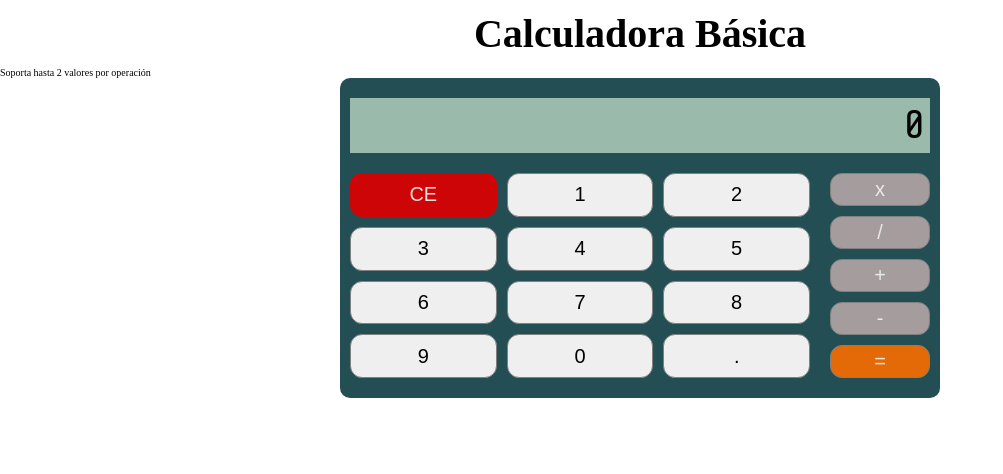
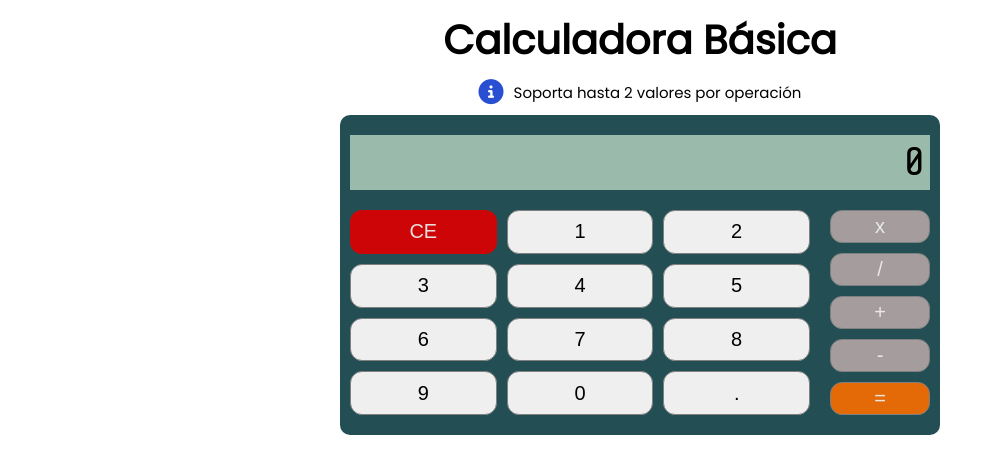
Before and after one commit to JoelEstrella06/Calculadora, a plain HTML site: page Index.html in a window 1280 px wide. Shown: the whole page, without its empty margins (0-1003 px from the left). Drawn offline with nearby package versions, Linux system fonts and the light colour scheme.

Commit message:
se añadió anotación y estilo a la fuente

```diff
--- a/Index.html
+++ b/Index.html
@@ -10,7 +10,10 @@
 <body>
     <head>
         <h1 class="head__tittle">Calculadora Básica</h1>
-        <p>Soporta hasta 2 valores por operación</p>
+        <div class="head__help">
+            <i class="fa-solid fa-circle-info"></i>
+            <p>Soporta hasta 2 valores por operación</p>
+        </div>
     </head>
     <main>
         <div class="calculadora">
@@ -38,6 +41,7 @@
             </div>
         </div>
     </main>
+    <script src="https://kit.fontawesome.com/49b3e079cc.js" crossorigin="anonymous"></script>
     <script src="./scripts/main.js">
     </script>
 </body>
--- a/styles/main.css
+++ b/styles/main.css
@@ -1,10 +1,10 @@
-@import url('https://fonts.googleapis.com/css2?family=Share+Tech+Mono&display=swap');
-
+@import url('https://fonts.googleapis.com/css2?family=Poppins:wght@300;400&family=Share+Tech+Mono&display=swap');
 :root{
 	--rojo:#da0000ee;
 	--blanco:#eeee;
 	--naranja:#e46a07;
 	--verde:#9ABBAC;
+	--azul:#284fd1;
 }
 *{
 	margin: 0px;
@@ -15,10 +15,26 @@ html{
 	font-size: 62.5%; /*1rem =10px ahora*/
 }
 .head__tittle{
-
+	font-family: 'Poppins', sans-serif;
 	font-size: 4rem;
 	text-align: center;
 	padding: 1rem;
+}
+.head__help{
+	display: flex;
+	flex-wrap: wrap;
+	justify-content: center;
+    align-items: center;
+	gap: 1rem;
+	margin-bottom: 1rem;
+}
+.head__help p{
+	font-family: 'Poppins', sans-serif;
+	font-size: 1.5rem;
+}
+.head__help i{
+	font-size: 2.5rem;
+	color: var(--azul);
 }
 .calculadora{
 	background-color: #234F54;
```
